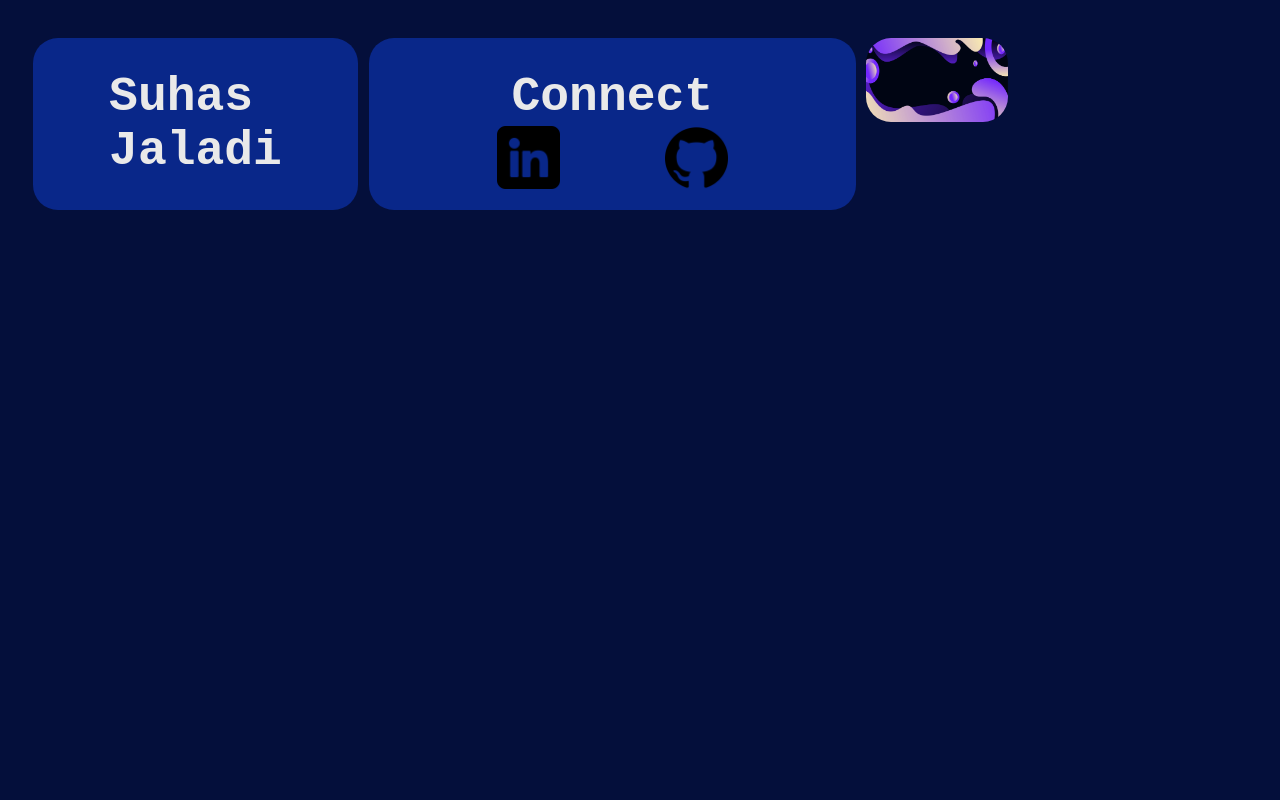
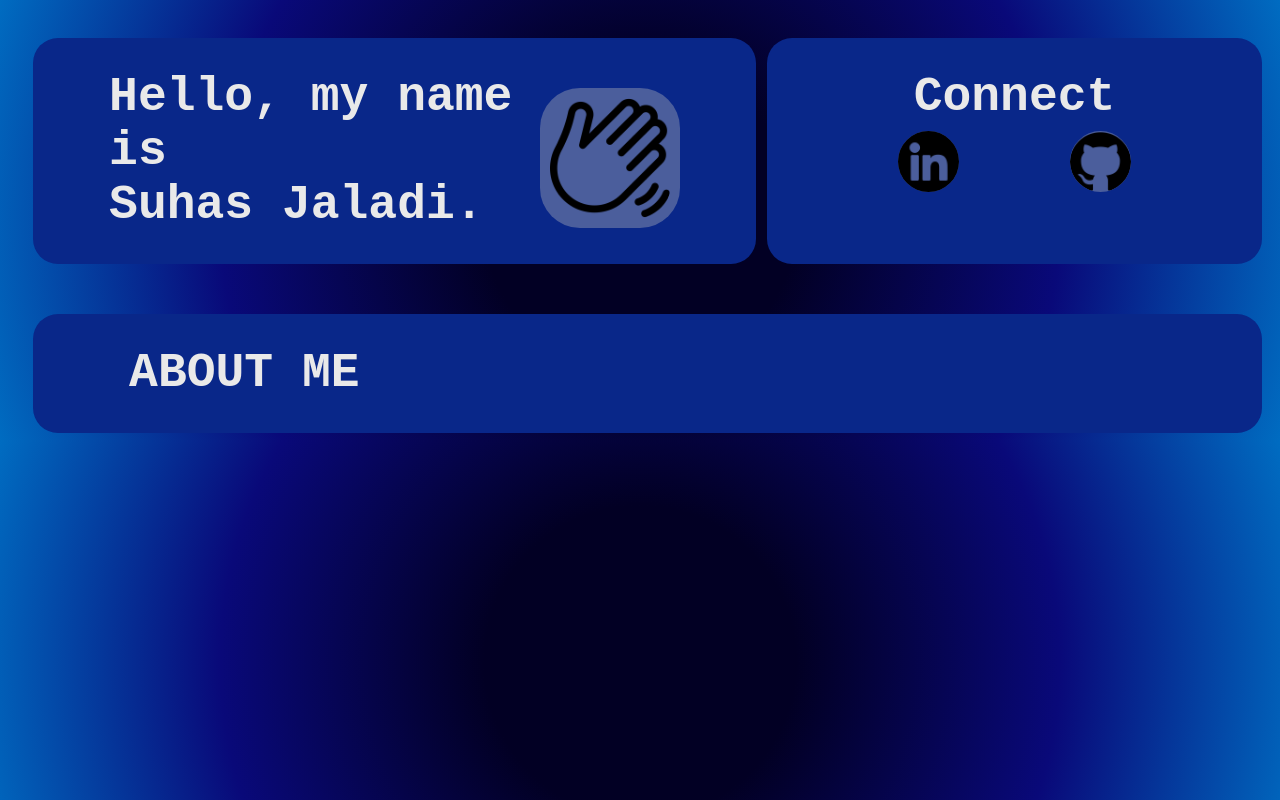
Before and after one commit to codespiderr/suhas.web, a plain HTML site: page index.html in a window 1280 px wide. Drawn offline with Linux system fonts and the light colour scheme.

Commit message:
added stuff and fixed some stuff

```diff
--- a/index.css
+++ b/index.css
@@ -1,5 +1,6 @@
 body{
-    background-color: rgb(4, 15, 59);
+    background: rgb(2,0,36);
+background: radial-gradient(circle, rgba(2,0,36,1) 23%, rgba(9,9,121,1) 62%, rgba(0,108,193,1) 100%);
 }
 .container{
     display:flex;
@@ -50,13 +51,14 @@ body{
     margin: 2px;
     width: fit-content;
     height: fit-content;
-    padding: 0px;
+    padding: 5px;
     margin-left: 5px;
     margin-right: 5px;
     transition: 0.3s;
 }
 
 .innerlink:hover{
-    transform:translateY(-5px);
-    background-color: rgb(78, 16, 133);
+
+    background-color: rgba(58, 58, 58, 0.26);
+    border-radius: 25px;
 }
--- a/index.html
+++ b/index.html
@@ -8,24 +8,27 @@
 </head>
 <body>
     <div class="container">
-        <div class="boxtype1" style="text-align: left;">
-            <h1>Suhas <br> Jaladi</h1>
+        <div class="boxtype1" style="text-align: left; width: 140%;">
+            <h1>Hello, my name is <br> Suhas Jaladi.</h1>
+            <img src="hello.png" alt="hand icon" style="width: 120px; height: 120px; justify-content: center; align-items: center; flex-direction: column; margin-top: 50px; background-color: rgba(189, 189, 189, 0.365); border-radius: 40px; padding: 10px;">
         </div>
         <div class="boxtype1" style="margin-left: 1px; flex-direction: column;">
             <h1 style="margin-bottom: 0px;">Connect</h1>
             <div class="links" style="display: flex; flex-direction: row;">
                 <div class="innerlink">
-                    <a href="https://www.linkedin.com/in/suhas-jaladi-112b602b3/" target="_blank"><img src="linkedin.png" alt="github" width="40%" ></a>
+                    <a href="https://www.linkedin.com/in/suhas-jaladi-112b602b3/" target="_blank"><img src="linkedin.png" alt="github" width="40%" style="background-color: rgba(189, 189, 189, 0.365); border-radius: 55px;"></a>
                 </div>
                 <div class="innerlink">
-                    <a href="https://github.com/codespiderr" target="_blank"><img src="github.png" alt="github" width="40%"></a>
+                    <a href="https://github.com/codespiderr" target="_blank"><img src="github.png" alt="github" width="40%" style="background-color: rgba(189, 189, 189, 0.365); border-radius: 55px;"></a>
                 </div>
             </div>
         </div>
-        <div class="boxtype2">
-            <img src="banner.jpg" alt="bannerimg">
+
+    </div>
+    <div class="container">
+        <div class="boxtype1" style="margin-top: 50px; width: 100%;">
+            <h1 style="margin-left: 20px;">ABOUT ME</h1>
         </div>
-
     </div>
 
 </body>
```
Also changed, not shown: hello.png (added).
